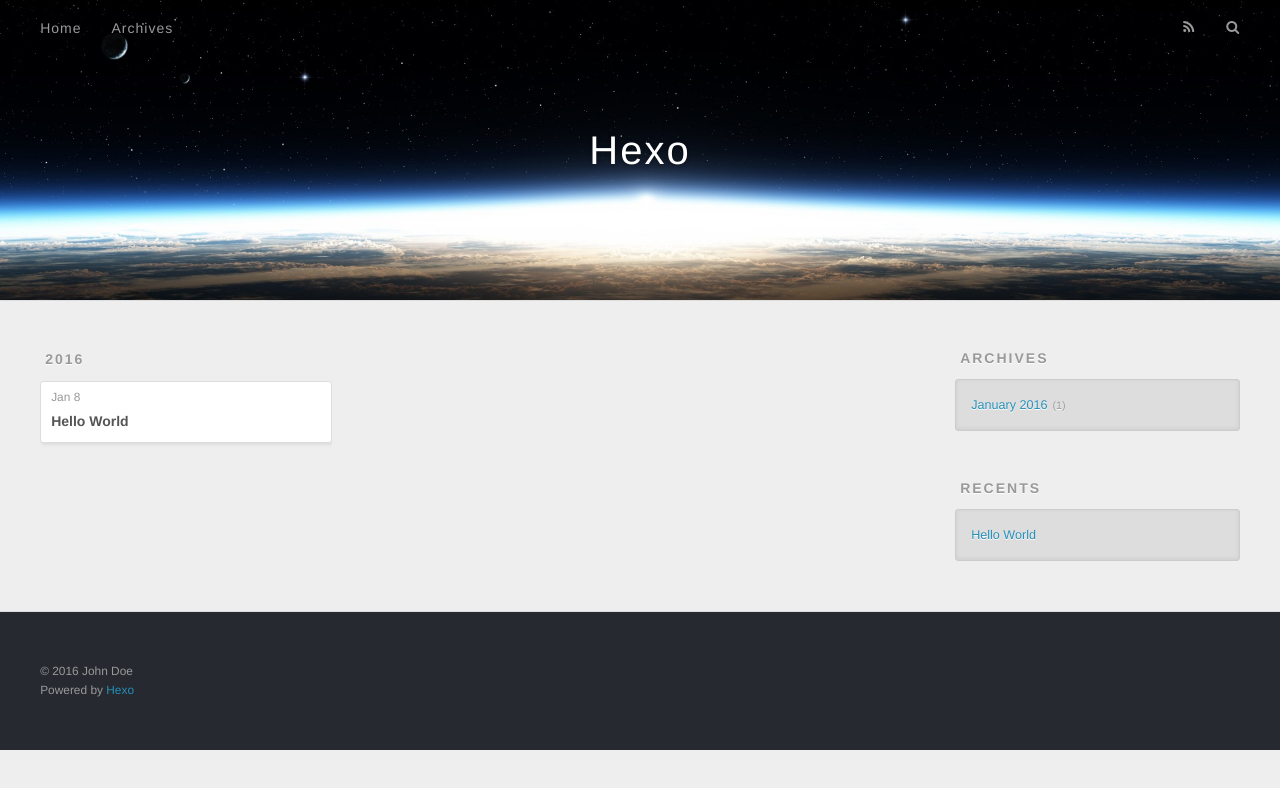
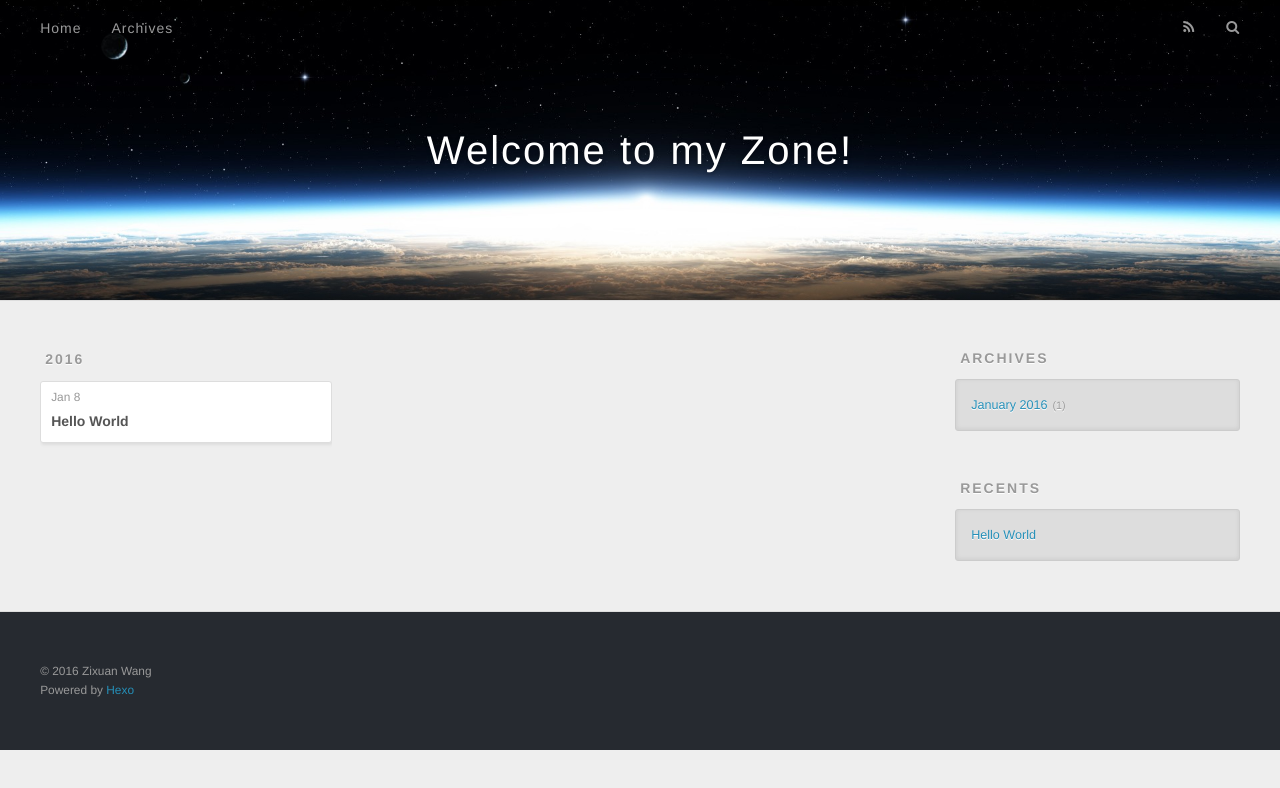
Before and after one commit to WangZixuan/WangZixuan.github.io, a plain HTML site: page archives/2016/01/index.html in a window 1280 px wide. Drawn offline with nearby package versions, Linux system fonts and the light colour scheme.

Commit message:
Site updated: 2016-01-08 21:05:20

```diff
--- a/archives/2016/01/index.html
+++ b/archives/2016/01/index.html
@@ -3,19 +3,19 @@
 <head>
   <meta charset="utf-8">
 
-  <title>Archives: 2016/1 | Hexo</title>
+  <title>Archives: 2016/1 | Welcome to my Zone!</title>
   <meta name="viewport" content="width=device-width, initial-scale=1, maximum-scale=1">
   <meta name="description">
 <meta property="og:type" content="website">
-<meta property="og:title" content="Hexo">
+<meta property="og:title" content="Welcome to my Zone!">
 <meta property="og:url" content="http://yoursite.com/archives/2016/01/index.html">
-<meta property="og:site_name" content="Hexo">
+<meta property="og:site_name" content="Welcome to my Zone!">
 <meta property="og:description">
 <meta name="twitter:card" content="summary">
-<meta name="twitter:title" content="Hexo">
+<meta name="twitter:title" content="Welcome to my Zone!">
 <meta name="twitter:description">
 
-    <link rel="alternative" href="/atom.xml" title="Hexo" type="application/atom+xml">
+    <link rel="alternative" href="/atom.xml" title="Welcome to my Zone!" type="application/atom+xml">
 
 
     <link rel="icon" href="/favicon.png">
@@ -33,7 +33,7 @@
   <div id="header-outer" class="outer">
     <div id="header-title" class="inner">
       <h1 id="logo-wrap">
-        <a href="/" id="logo">Hexo</a>
+        <a href="/" id="logo">Welcome to my Zone!</a>
       </h1>
 
     </div>
@@ -133,7 +133,7 @@
 
   <div class="outer">
     <div id="footer-info" class="inner">
-      &copy; 2016 John Doe<br>
+      &copy; 2016 Zixuan Wang<br>
       Powered by <a href="http://hexo.io/" target="_blank">Hexo</a>
     </div>
   </div>
```
Also changed, not shown: 2016/01/08/hello-world/index.html (+6 -6 lines), archives/2016/index.html (+7 -7 lines), archives/index.html (+7 -7 lines), index.html (+8 -8 lines), ReadMe.txt (added).
